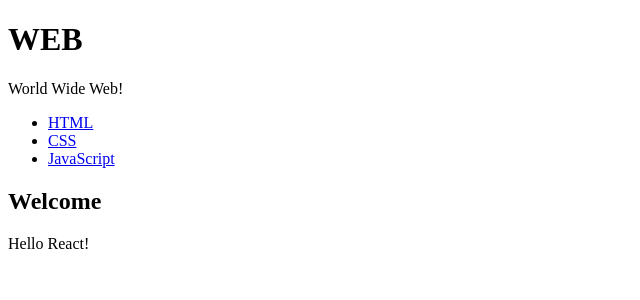
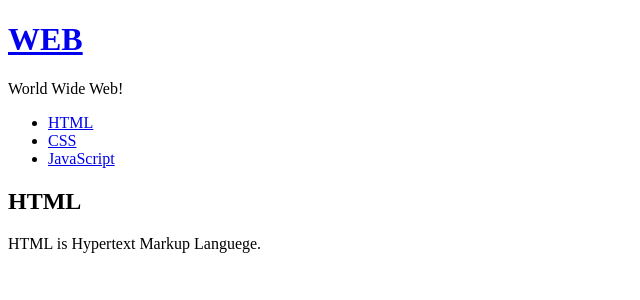
Before and after one commit to likeanewstar/react-tutorial, a React (Create React App) app: page / in a window 1280 px wide. Shown: the top 300 px of the page, without its empty margins (0-640 px from the left). Built offline with nearby package versions, Linux system fonts and the light colour scheme.

Commit message:
Use setState

```diff
--- a/src/App.js
+++ b/src/App.js
@@ -1,5 +1,5 @@
 import React from 'react';
-import Subject from './Components/Subject';
+//import Subject from './Components/Subject';
 import TOC from './Components/TOC';
 import Content from './Components/Content';
 import './App.css';
@@ -8,7 +8,7 @@
   constructor(props) {
     super(props);
     this.state = {
-        mode: 'welcome',
+        mode: 'read',
         subject: {
             title: 'WEB',
             sub: 'World Wide Web!'
@@ -35,7 +35,17 @@
     }
     return (
       <div className="App">
-        <Subject title={this.state.subject.title} sub={this.state.subject.sub} />
+        {/* <Subject title={this.state.subject.title} sub={this.state.subject.sub} /> */}
+        <header>
+          <h1><a href="#a" onClick={ (e) => {
+            e.preventDefault();
+            //this.state.mode = 'welcome';
+            this.setState({
+              mode: 'welcome'
+            })
+          }}>{this.state.subject.title}</a></h1>
+          <p>{this.state.subject.sub}</p>
+        </header>
         <TOC data={this.state.contents} />
         <Content title={_title} desc={_desc} />
       </div>
```
